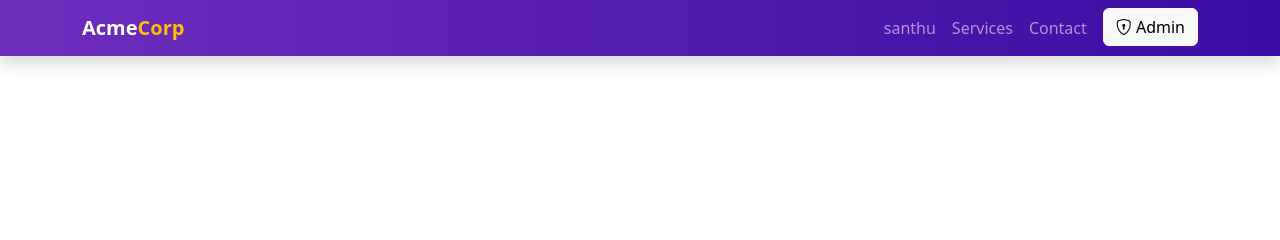
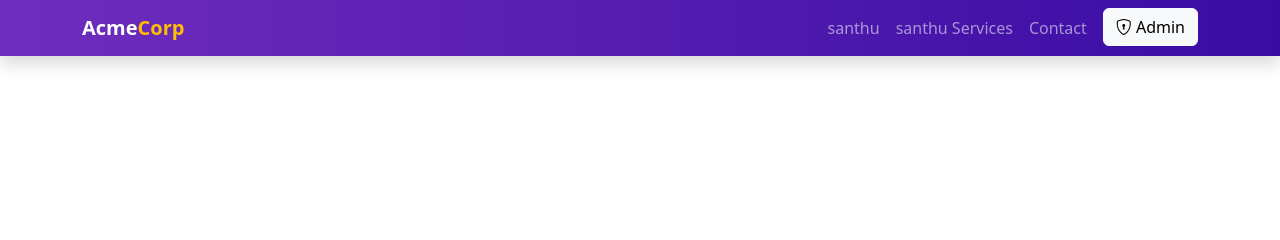
Before and after one commit to SanthoshSGowda/company_website, a Flask app: page /about in a window 1280 px wide. Shown: the top 240 px of the page. Run offline with Flask 3, Linux system fonts and the light colour scheme; data comes from the database, SQL or seed files in the repository.

Commit message:
Update base.html

```diff
--- a/templates/base.html
+++ b/templates/base.html
@@ -18,7 +18,7 @@
     <div id="nav" class="collapse navbar-collapse">
       <ul class="navbar-nav ms-auto">
         <li class="nav-item"><a class="nav-link" href="/about">santhu</a></li>
-        <li class="nav-item"><a class="nav-link" href="/services">Services</a></li>
+        <li class="nav-item"><a class="nav-link" href="/services">santhu Services</a></li>
         <li class="nav-item"><a class="nav-link" href="/contact">Contact</a></li>
         <li class="nav-item"><a class="btn btn-light ms-2" href="/admin/login"><i class="bi bi-shield-lock"></i> Admin</a></li>
       </ul>
```
